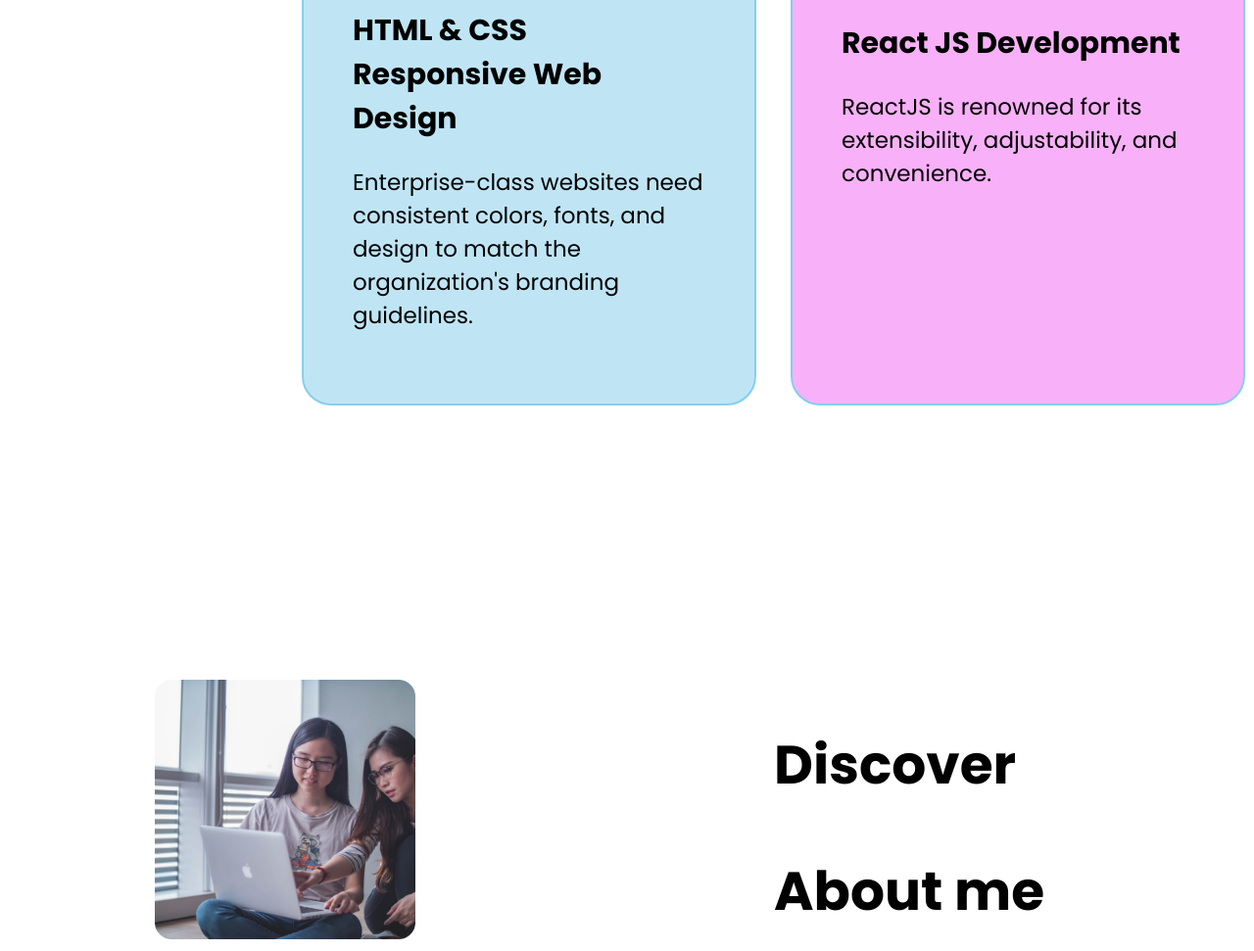
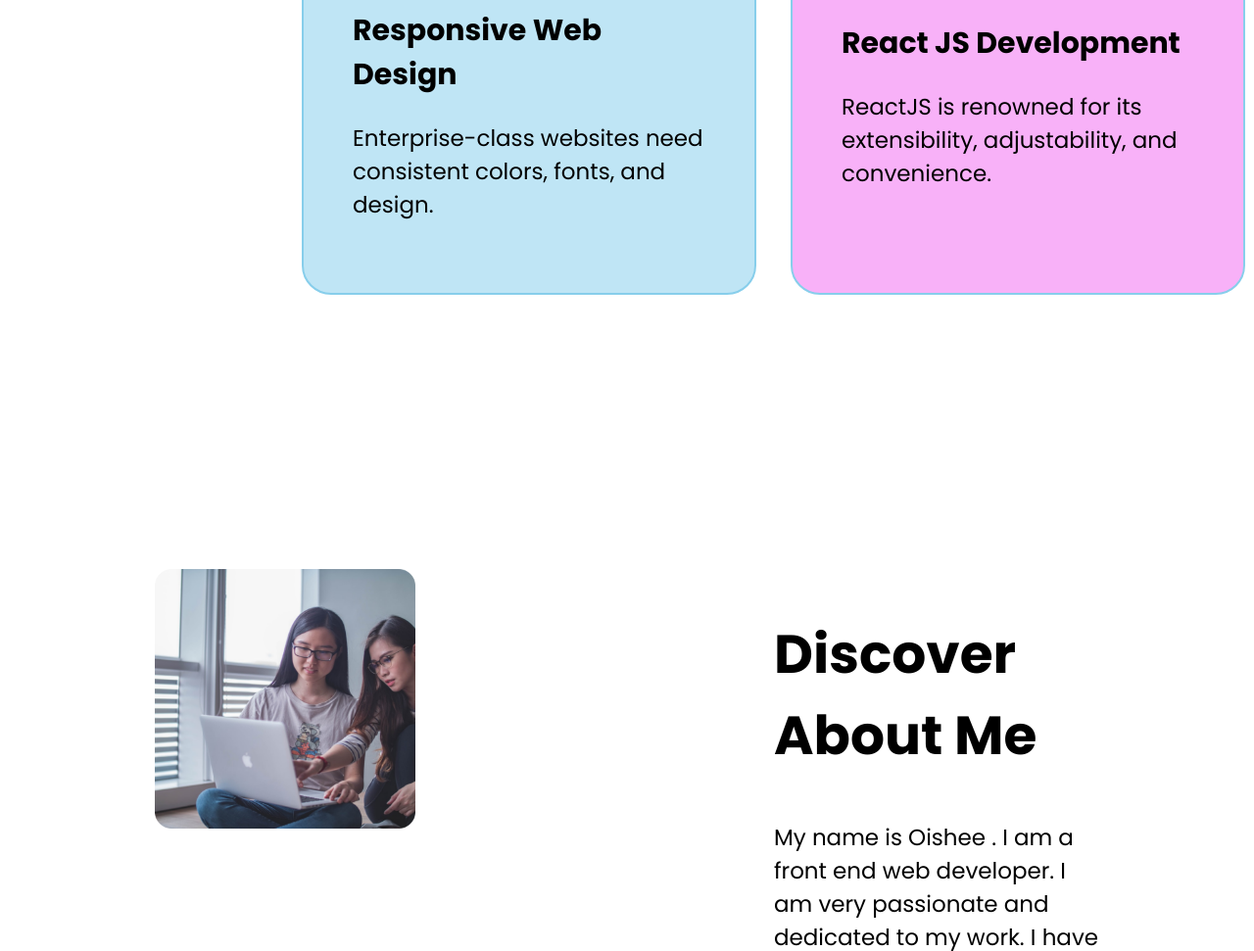
Before and after one commit to Faujia-Oishee96/Assignment-1-personal-portfolio, a plain HTML site: page index.html in a window 1280 px wide. Shown: the part 1948-2919 px from the top of the page at 98% size. Drawn offline with Linux system fonts and the light colour scheme.

Commit message:
card commit

```diff
--- a/index.html
+++ b/index.html
@@ -57,9 +57,8 @@
                 <img src="images/illustrators/illustrator-1.png" alt="">
             </div>
             <div class="text">
-                <h2 class="card-title">HTML & CSS Responsive Web Design</h2>
-                <p>Enterprise-class websites need consistent colors, fonts, and design to match the organization's
-                    branding guidelines. </p>
+                <h2 class="card-title">Responsive Web Design</h2>
+                <p>Enterprise-class websites need consistent colors, fonts, and design. </p>
             </div>
         </div>
         <div class="box" id="box-2">
@@ -90,8 +89,7 @@
             <img src="images/pictures/coding.png" alt="">
         </div>
         <div class="half-width">
-            <h1 class="tittle-2">Discover </h1>
-            <h1 class="tittle-2"> About me</h1>
+            <h1 class="tittle-2">Discover About Me</h1>
             <p>My name is Oishee . I am a front end web developer. I am very passionate and dedicated to my work. I have
                 aquired the skills necessary to build a wonderful website.</p>
             <a href="">Download CV</a>
```
